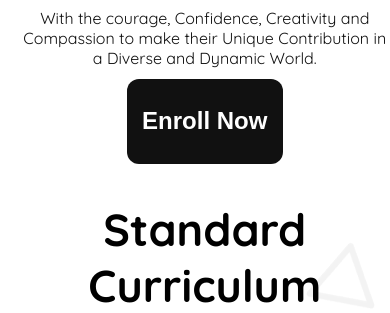
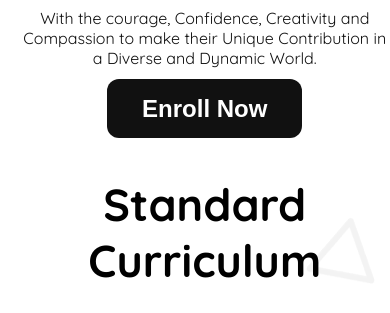
Before and after one commit to SinghRohan333/Project2-MileStone2, a plain HTML site: page index.html in a window 390 px wide. Shown: the part 717-1030 px from the top of the page. After the commit the page ends 1005 px from the top, so only its background shows below. Drawn offline with Linux system fonts and the light colour scheme.

Commit message:
Another experimental changes

```diff
--- a/style.css
+++ b/style.css
@@ -198,8 +198,8 @@ nav {
     font-size: 1rem;
   }
   .enroll-btn button {
-    width: 40vw;
-    height: 10vh;
+    width: 50vw;
+    height: 7vh;
   }
   .std-txt h2 {
     padding-top: 7%;
```
